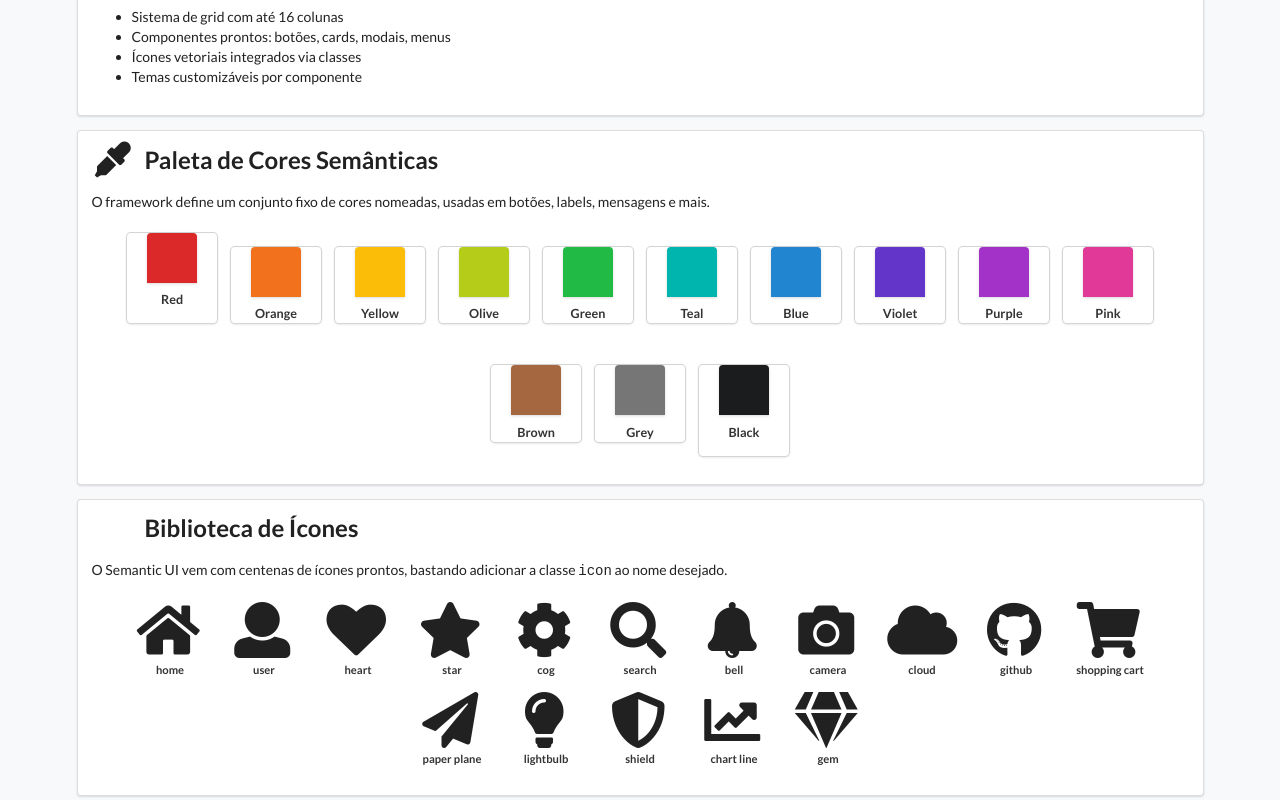
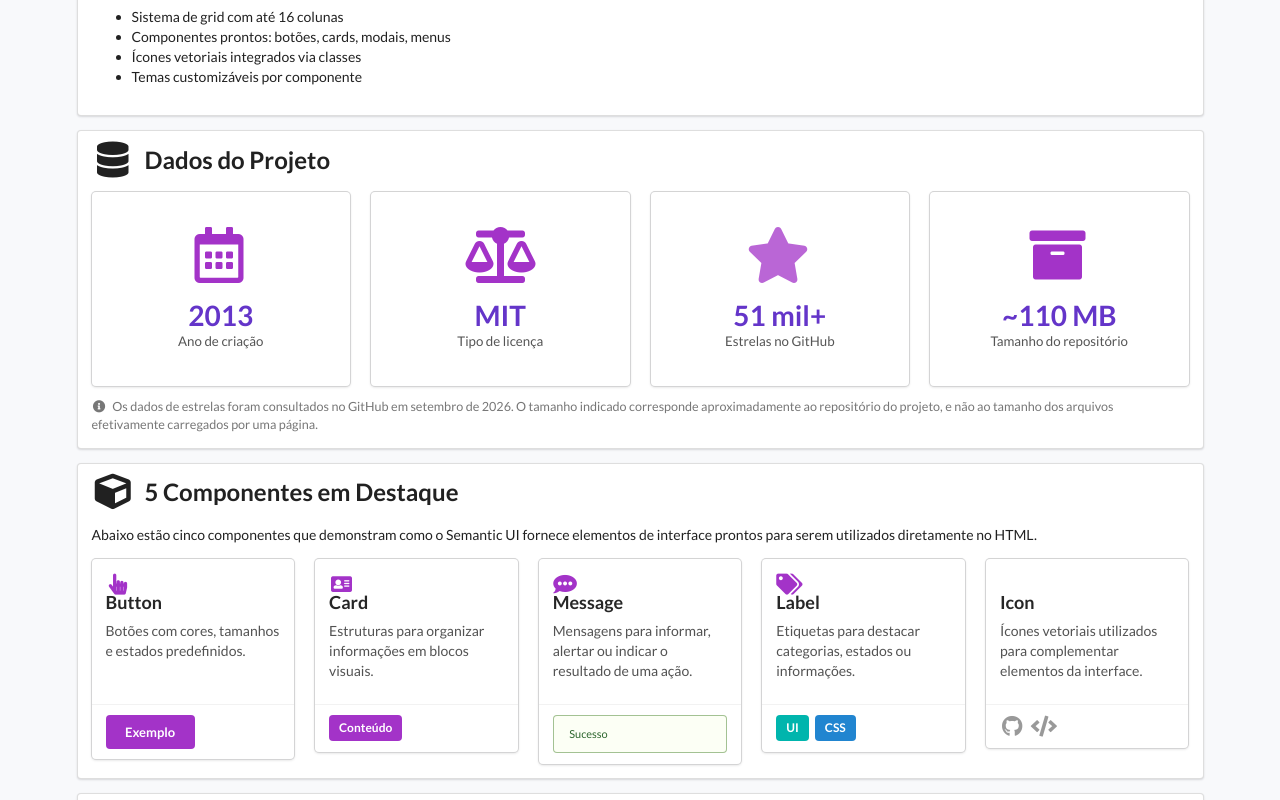
Before and after one commit to MatheusMiguelSamp/Semantic_UI, a plain HTML site: page index.html in a window 1280 px wide. Shown: the part 640-1440 px from the top of the page. Drawn offline with nearby package versions, Linux system fonts and the light colour scheme.

Commit message:
Fix: it now

```diff
--- a/index.html
+++ b/index.html
@@ -77,6 +77,48 @@
   .color-brown { background-color: #a5673f; }
   .color-grey { background-color: #767676; }
   .color-black { background-color: #1b1c1d; }
+
+  .stat-card {
+    text-align: center;
+    padding: 1.5em 1em !important;
+  }
+
+  .stat-card .icon {
+    margin-bottom: 0.4em;
+  }
+
+  .stat-card .value {
+    font-size: 2em;
+    font-weight: 700;
+    color: #6435c9;
+  }
+
+  .stat-card .label {
+    margin-top: 0.4em;
+    font-size: 0.95em;
+    color: #555;
+  }
+
+  .component-card {
+    height: 100%;
+  }
+
+  .component-card .content {
+    min-height: 145px;
+  }
+
+  .data-note {
+    margin-top: 1em;
+    color: #777;
+    font-size: 0.9em;
+  }
+
+  .footer-note {
+    text-align: center;
+    color: #777;
+    margin-top: 3em;
+    margin-bottom: 1em;
+  }
 </style>
 </head>
 <body>
@@ -127,6 +169,137 @@
       <li>Ícones vetoriais integrados via classes</li>
       <li>Temas customizáveis por componente</li>
     </ul>
+  </div>
+
+  <!-- DADOS DO PROJETO -->
+  <div class="ui segment section-block">
+    <h2 class="ui header">
+      <i class="database icon"></i>
+      <div class="content">Dados do Projeto</div>
+    </h2>
+
+    <div class="ui four stackable cards">
+      <div class="ui card stat-card">
+        <div class="content">
+          <i class="huge calendar alternate outline purple icon"></i>
+          <div class="value">2013</div>
+          <div class="label">Ano de criação</div>
+        </div>
+      </div>
+
+      <div class="ui card stat-card">
+        <div class="content">
+          <i class="huge balance scale purple icon"></i>
+          <div class="value">MIT</div>
+          <div class="label">Tipo de licença</div>
+        </div>
+      </div>
+
+      <div class="ui card stat-card">
+        <div class="content">
+          <i class="huge star purple icon"></i>
+          <div class="value">51 mil+</div>
+          <div class="label">Estrelas no GitHub</div>
+        </div>
+      </div>
+
+      <div class="ui card stat-card">
+        <div class="content">
+          <i class="huge archive purple icon"></i>
+          <div class="value">~110 MB</div>
+          <div class="label">Tamanho do repositório</div>
+        </div>
+      </div>
+    </div>
+
+    <p class="data-note">
+      <i class="info circle icon"></i>
+      Os dados de estrelas foram consultados no GitHub em setembro de 2026.
+      O tamanho indicado corresponde aproximadamente ao repositório do projeto,
+      e não ao tamanho dos arquivos efetivamente carregados por uma página.
+    </p>
+  </div>
+
+  <!-- CINCO COMPONENTES EM DESTAQUE -->
+  <div class="ui segment section-block">
+    <h2 class="ui header">
+      <i class="cube icon"></i>
+      <div class="content">5 Componentes em Destaque</div>
+    </h2>
+
+    <p>
+      Abaixo estão cinco componentes que demonstram como o Semantic UI fornece
+      elementos de interface prontos para serem utilizados diretamente no HTML.
+    </p>
+
+    <div class="ui five stackable cards">
+      <div class="ui card component-card">
+        <div class="content">
+          <i class="large hand pointer purple icon"></i>
+          <div class="header">Button</div>
+          <div class="description">
+            Botões com cores, tamanhos e estados predefinidos.
+          </div>
+        </div>
+        <div class="extra content">
+          <button class="ui small purple button">Exemplo</button>
+        </div>
+      </div>
+
+      <div class="ui card component-card">
+        <div class="content">
+          <i class="large address card purple icon"></i>
+          <div class="header">Card</div>
+          <div class="description">
+            Estruturas para organizar informações em blocos visuais.
+          </div>
+        </div>
+        <div class="extra content">
+          <span class="ui purple label">Conteúdo</span>
+        </div>
+      </div>
+
+      <div class="ui card component-card">
+        <div class="content">
+          <i class="large comment alternate purple icon"></i>
+          <div class="header">Message</div>
+          <div class="description">
+            Mensagens para informar, alertar ou indicar o resultado de uma ação.
+          </div>
+        </div>
+        <div class="extra content">
+          <div class="ui positive mini message">Sucesso</div>
+        </div>
+      </div>
+
+      <div class="ui card component-card">
+        <div class="content">
+          <i class="large tags purple icon"></i>
+          <div class="header">Label</div>
+          <div class="description">
+            Etiquetas para destacar categorias, estados ou informações.
+          </div>
+        </div>
+        <div class="extra content">
+          <span class="ui teal label">UI</span>
+          <span class="ui blue label">CSS</span>
+        </div>
+      </div>
+
+      <div class="ui card component-card">
+        <div class="content">
+          <i class="large icons purple icon"></i>
+          <div class="header">Icon</div>
+          <div class="description">
+            Ícones vetoriais utilizados para complementar elementos da interface.
+          </div>
+        </div>
+        <div class="extra content">
+          <i class="large github icon"></i>
+          <i class="large code icon"></i>
+        </div>
+      </div>
+    </div>
   </div>
 
   <!-- PALETA DE CORES -->
@@ -290,8 +463,44 @@
     </div>
   </div>
 
+  <!-- CONCLUSÃO -->
+  <div class="ui segment section-block">
+    <h2 class="ui header">
+      <i class="check circle icon"></i>
+      <div class="content">Conclusão</div>
+    </h2>
+
+    <div class="ui two column stackable grid">
+      <div class="column">
+        <div class="ui positive message">
+          <div class="header">Por que utilizar o Semantic UI?</div>
+          <p>
+            O framework disponibiliza componentes prontos, nomes de classes
+            intuitivos e um sistema visual consistente, reduzindo a necessidade
+            de criar estilos básicos manualmente.
+          </p>
+        </div>
+      </div>
+
+      <div class="column">
+        <div class="ui info message">
+          <div class="header">Na prática</div>
+          <p>
+            Esta página demonstra diferentes elementos do framework e mostra
+            como eles podem ser combinados para construir uma interface.
+          </p>
+        </div>
+      </div>
+    </div>
+  </div>
+
+  <a href="Curriculo.html">Ver currículo do Antônio<a/>
+
+  <p class="footer-note">
+    Semantic UI — apresentação e demonstração prática
+  </p>
+
 </div>
-  <a href="curriculo.html">Ver currículo do Antônio<a/>
 
 </body>
 </html>
```
